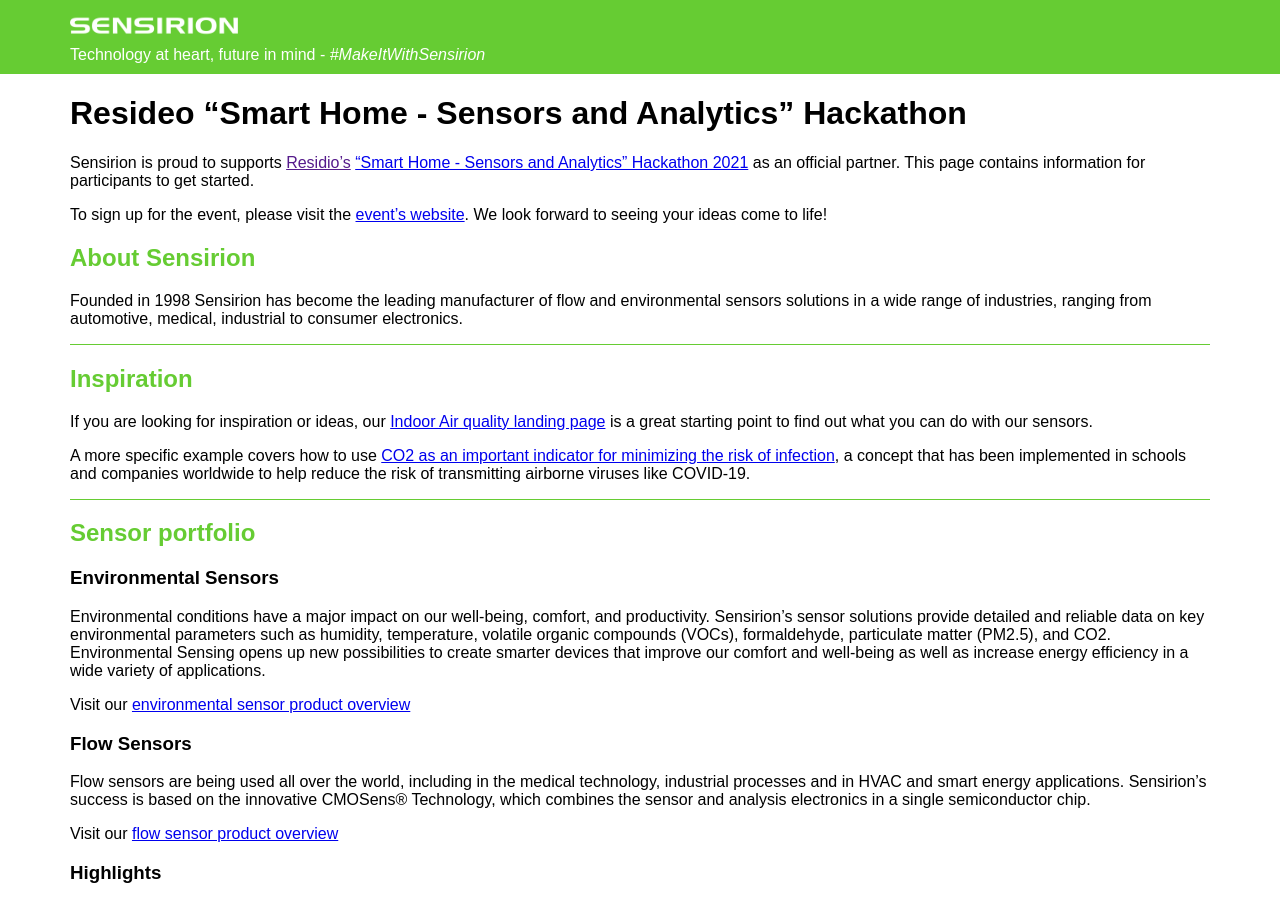
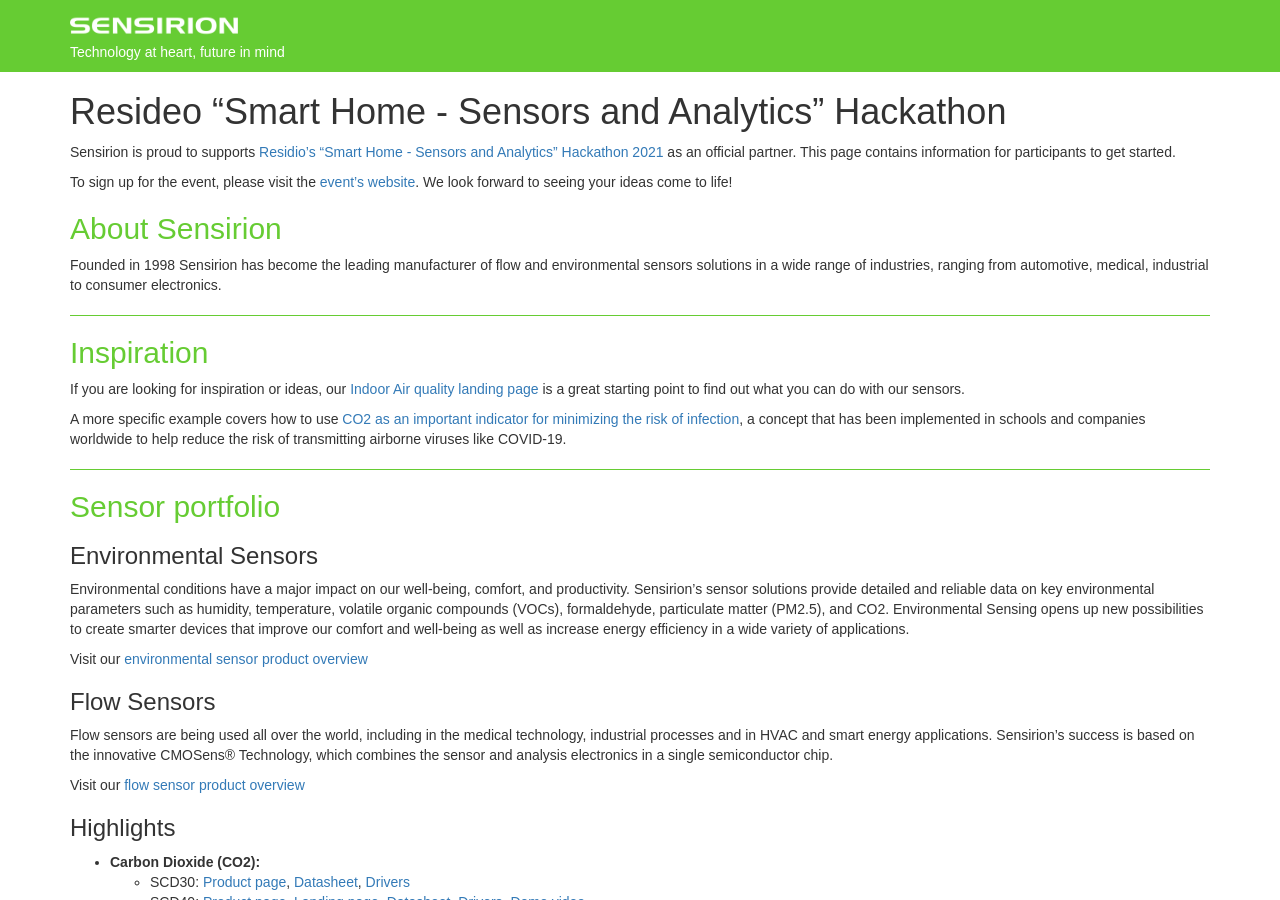
Before and after one commit to Sensirion/hack-iot, a Jekyll site: the page built from docs/index.md, in a window 1280 px wide and 900 px high. Built offline with Jekyll 4.4.1, drawn with Linux system fonts in a browser that asks for light colours.

Commit message:
add Bootstrap CSS for a more balanced look

```diff
--- a/docs/_layouts/default.html
+++ b/docs/_layouts/default.html
@@ -3,13 +3,22 @@
   <head>
     <meta charset="utf-8">
     <title>{{ page.title }}</title>
+      <!-- Latest compiled and minified CSS -->
+    <link rel="stylesheet" href="https://stackpath.bootstrapcdn.com/bootstrap/3.4.1/css/bootstrap.min.css" integrity="sha384-HSMxcRTRxnN+Bdg0JdbxYKrThecOKuH5zCYotlSAcp1+c8xmyTe9GYg1l9a69psu" crossorigin="anonymous">
+
+    <!-- Optional theme -->
+    <link rel="stylesheet" href="https://stackpath.bootstrapcdn.com/bootstrap/3.4.1/css/bootstrap-theme.min.css" integrity="sha384-6pzBo3FDv/PJ8r2KRkGHifhEocL+1X2rVCTTkUfGk7/0pbek5mMa1upzvWbrUbOZ" crossorigin="anonymous">
+
+    <!-- Latest compiled and minified JavaScript -->
+    <script src="https://stackpath.bootstrapcdn.com/bootstrap/3.4.1/js/bootstrap.min.js" integrity="sha384-aJ21OjlMXNL5UyIl/XNwTMqvzeRMZH2w8c5cRVpzpU8Y5bApTppSuUkhZXN0VxHd" crossorigin="anonymous"></script>
     <link rel="stylesheet" href="{{site.baseurl}}/assets/css/sensirion-hackiot.css">
   </head>
   <body>
     <div class="header-bg">
         <img src="{{site.baseurl}}/assets/images/sensirion-logo-white.png" height="32px"/><br/>
-        Technology at heart, future in mind - <i>#MakeItWithSensirion</i>
+        Technology at heart, future in mind
     </div>
+
 
     <div class="content">
       {{ content }}
```
